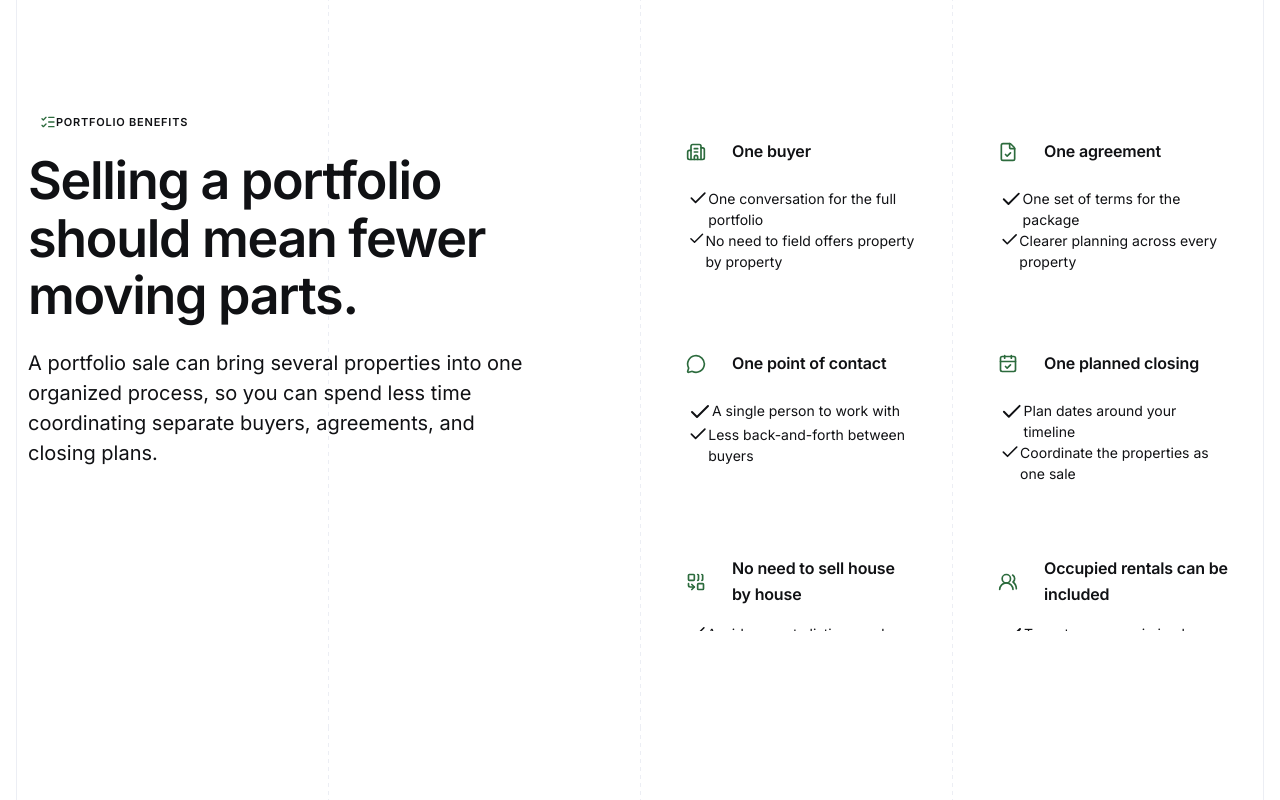
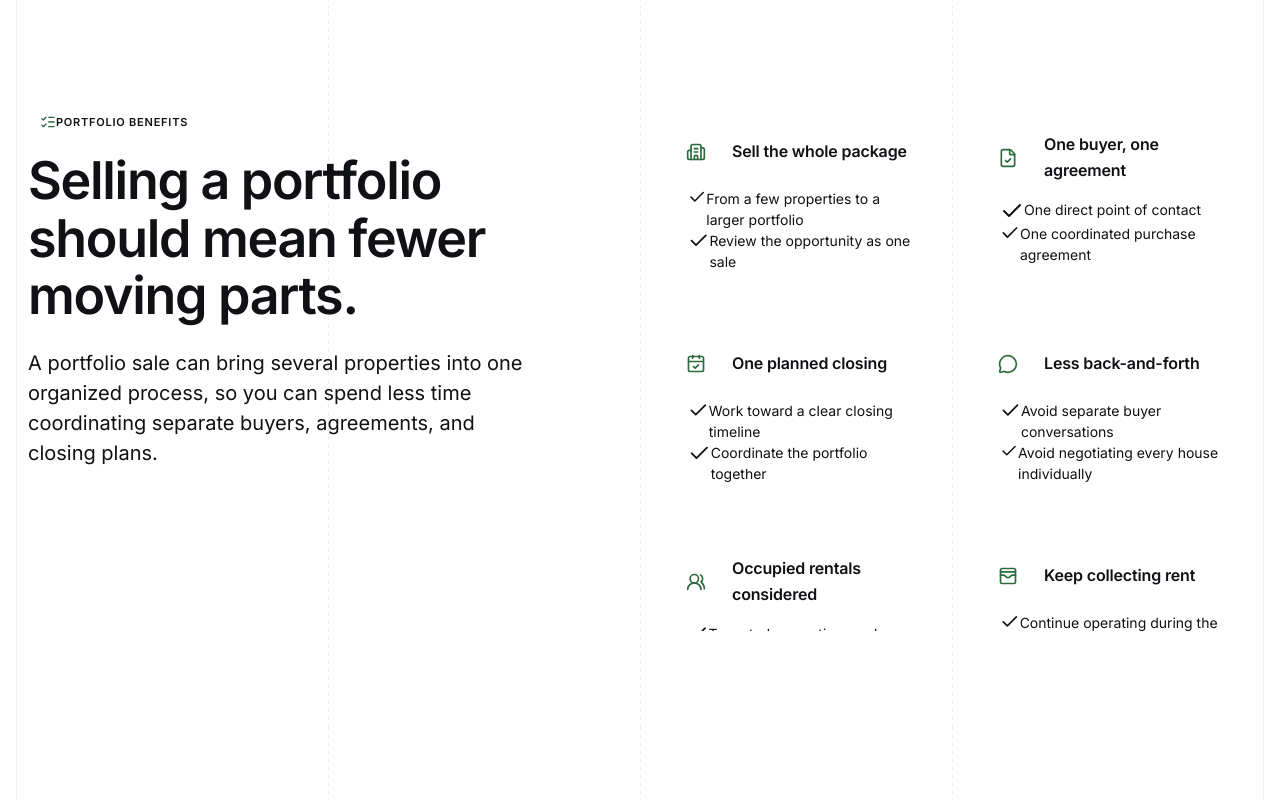
Before and after one commit to YHICAdmin/your-house-in-cash, a Next.js app: page /sell-property-portfolio in a window 1280 px wide. Shown: the part 840-1640 px from the top of the page. Built offline with nearby package versions, Linux system fonts and the light colour scheme.

Commit message:
Refine portfolio benefits interaction

```diff
--- a/project-documentation/website-specification/sell-a-portfolio-page.md
+++ b/project-documentation/website-specification/sell-a-portfolio-page.md
@@ -51,7 +51,7 @@ The Hero should make the direct, package-level alternative clear: fewer buyer co
 ### Content
 
 1. Section Label: `SELL A PORTFOLIO`
-2. Primary Headline: `Sell your Cleveland rental portfolio in one transaction.`
+2. Primary Headline: `Sell your rental portfolio in one transaction.`
 3. Supporting Copy: `Whether you own three properties or twenty, we can evaluate the portfolio as a whole and coordinate a direct, practical path to sell—without managing a separate buyer and process for every house.`
 
 ### Component and Semantics
@@ -172,30 +172,30 @@ Show that selling a portfolio together can replace the repeated conversations, c
 
 ### Card Content
 
-1. `Building2` — **One buyer**
-   - One conversation for the full portfolio
-   - No need to field offers property by property
-2. `FileCheck` — **One agreement**
-   - One set of terms for the package
-   - Clearer planning across every property
-3. `MessageCircle` — **One point of contact**
-   - A single person to work with
-   - Less back-and-forth between buyers
-4. `CalendarCheck` — **One planned closing**
-   - Plan dates around your timeline
-   - Coordinate the properties as one sale
-5. `Combine` — **No need to sell house by house**
-   - Avoid separate listings and negotiations
-   - Keep decisions connected across the portfolio
-6. `UsersRound` — **Occupied rentals can be included**
-   - Tenants can remain in place
-   - No need to wait for every lease to end
-7. `WalletCards` — **Keep collecting rent while you sell**
-   - Rental income can continue during the process
-   - Explore a sale without pausing operations
-8. `DoorOpen` — **No need to empty properties first**
-   - Avoid clearing out units for showings
-   - Evaluate properties in their current condition
+1. `Building2` — **Sell the whole package**
+   - From a few properties to a larger portfolio
+   - Review the opportunity as one sale
+2. `FileCheck` — **One buyer, one agreement**
+   - One direct point of contact
+   - One coordinated purchase agreement
+3. `CalendarCheck` — **One planned closing**
+   - Work toward a clear closing timeline
+   - Coordinate the portfolio together
+4. `MessageCircle` — **Less back-and-forth**
+   - Avoid separate buyer conversations
+   - Avoid negotiating every house individually
+5. `UsersRound` — **Occupied rentals considered**
+   - Tenanted properties can be included
+   - Discuss leases and access upfront
+6. `WalletCards` — **Keep collecting rent**
+   - Continue operating during the process
+   - Avoid rushing vacant units to market
+7. `Combine` — **Sell properties as they are**
+   - No renovation plan before reaching out
+   - Condition is reviewed property by property
+8. `DoorOpen` — **No need to clear out first**
+   - Do not empty every unit to start
+   - Discuss contents and access as part of the plan
 
 ### Responsive Behavior
 
--- a/src/components/portfolio/portfolio-benefits.tsx
+++ b/src/components/portfolio/portfolio-benefits.tsx
@@ -18,14 +18,14 @@ import { SectionLabel } from "@/components/ui/section-label";
 import styles from "./portfolio-benefits.module.css";
 
 const portfolioBenefitCards = [
-  { icon: Building2, headline: "One buyer", bullets: ["One conversation for the full portfolio", "No need to field offers property by property"] },
-  { icon: FileCheck, headline: "One agreement", bullets: ["One set of terms for the package", "Clearer planning across every property"] },
-  { icon: MessageCircle, headline: "One point of contact", bullets: ["A single person to work with", "Less back-and-forth between buyers"] },
-  { icon: CalendarCheck, headline: "One planned closing", bullets: ["Plan dates around your timeline", "Coordinate the properties as one sale"] },
-  { icon: Combine, headline: "No need to sell house by house", bullets: ["Avoid separate listings and negotiations", "Keep decisions connected across the portfolio"] },
-  { icon: UsersRound, headline: "Occupied rentals can be included", bullets: ["Tenants can remain in place", "No need to wait for every lease to end"] },
-  { icon: WalletCards, headline: "Keep collecting rent while you sell", bullets: ["Rental income can continue during the process", "Explore a sale without pausing operations"] },
-  { icon: DoorOpen, headline: "No need to empty properties first", bullets: ["Avoid clearing out units for showings", "Evaluate properties in their current condition"] },
+  { icon: Building2, headline: "Sell the whole package", bullets: ["From a few properties to a larger portfolio", "Review the opportunity as one sale"] },
+  { icon: FileCheck, headline: "One buyer, one agreement", bullets: ["One direct point of contact", "One coordinated purchase agreement"] },
+  { icon: CalendarCheck, headline: "One planned closing", bullets: ["Work toward a clear closing timeline", "Coordinate the portfolio together"] },
+  { icon: MessageCircle, headline: "Less back-and-forth", bullets: ["Avoid separate buyer conversations", "Avoid negotiating every house individually"] },
+  { icon: UsersRound, headline: "Occupied rentals considered", bullets: ["Tenanted properties can be included", "Discuss leases and access upfront"] },
+  { icon: WalletCards, headline: "Keep collecting rent", bullets: ["Continue operating during the process", "Avoid rushing vacant units to market"] },
+  { icon: Combine, headline: "Sell properties as they are", bullets: ["No renovation plan before reaching out", "Condition is reviewed property by property"] },
+  { icon: DoorOpen, headline: "No need to clear out first", bullets: ["Do not empty every unit to start", "Discuss contents and access as part of the plan"] },
 ] as const;
 
 const desktopMedia = "(min-width: 768px)";
```
